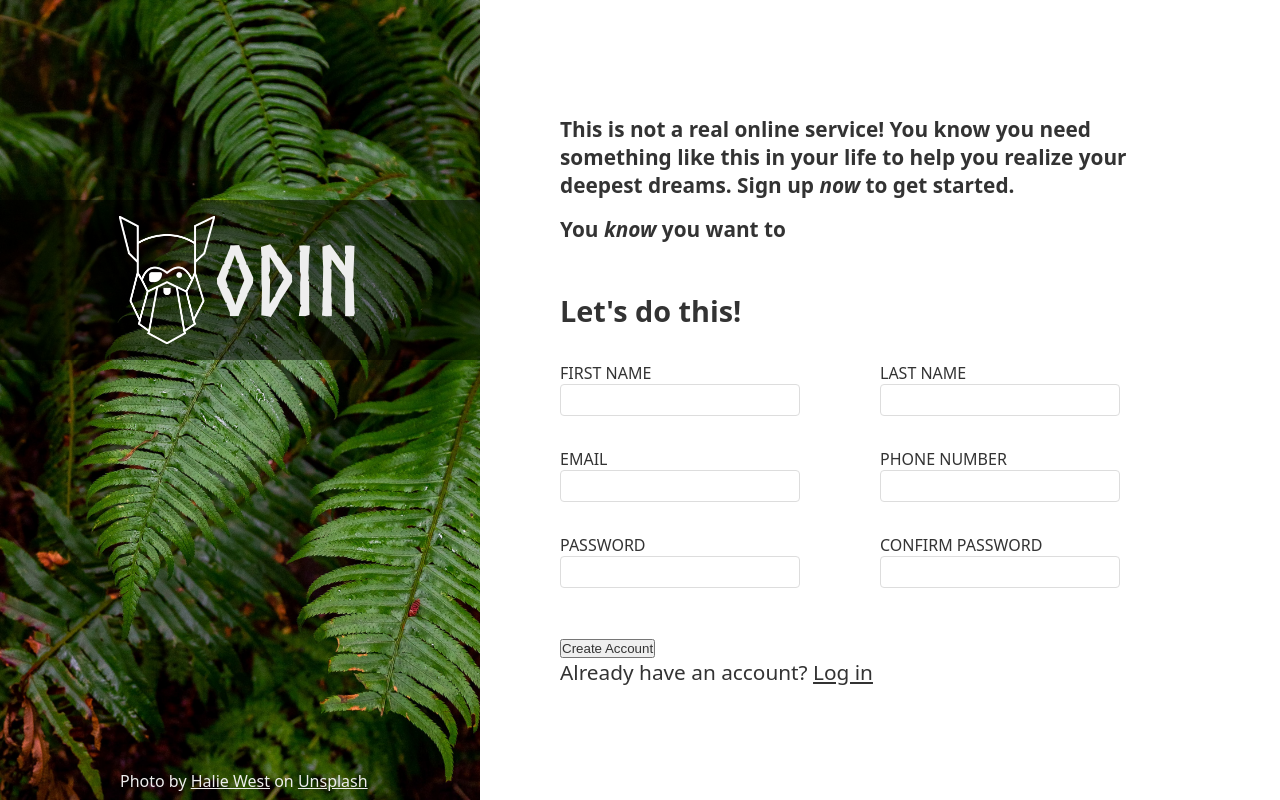
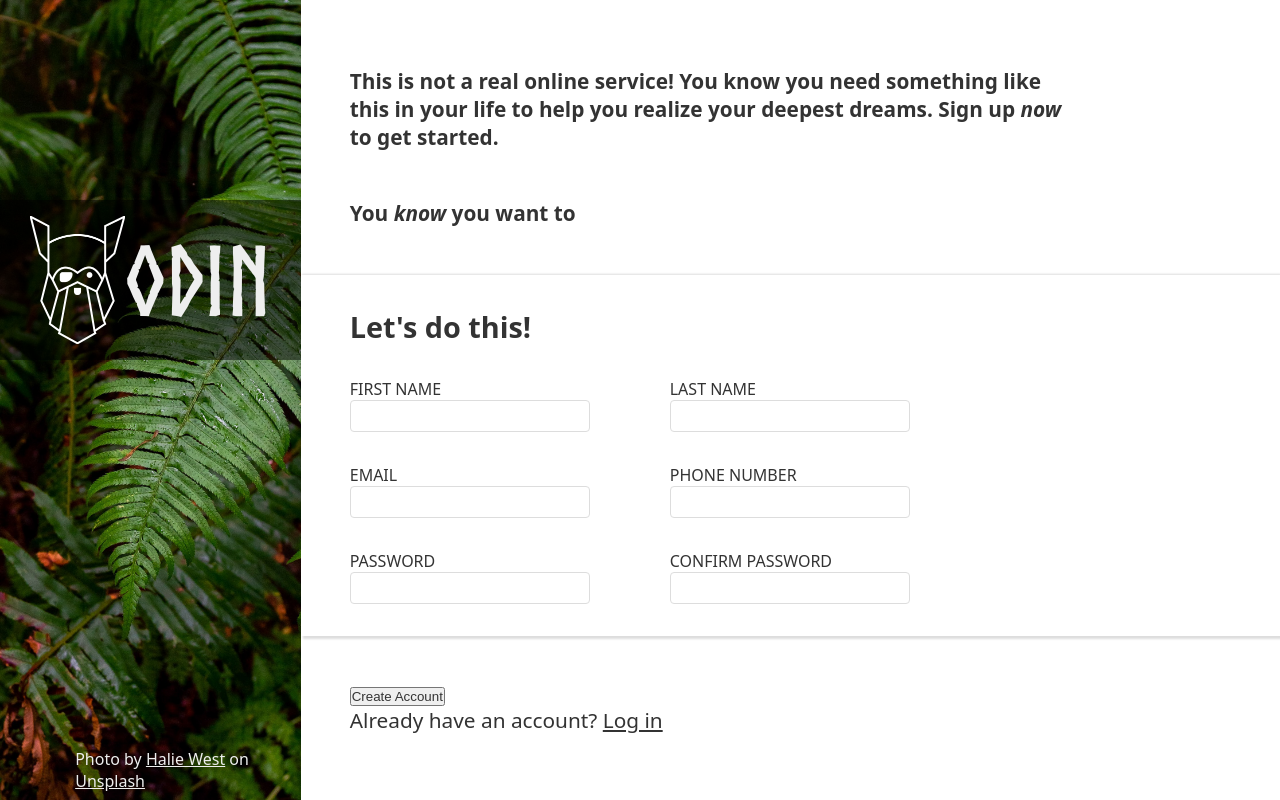
Before and after one commit to mgibson43/Sign-up-Form, a plain HTML site: page index.html in a window 1280 px wide. Drawn offline with Linux system fonts and the light colour scheme.

Commit message:
Feature: box-shadow added to form box

```diff
--- a/index.html
+++ b/index.html
@@ -17,8 +17,9 @@
       <footer class="photo-author">Photo by <span class="underline">Halie West</span> on <span class="underline">Unsplash</span></footer>
     </div>
     <div class="form-container">
-      <p class="form-text">This is not a real online service! You know you need something like this in your life to help you realize your deepest dreams. Sign up <em>now</em> to get started.</p>
-      <p class="form-text">You <em>know</em> you want to</p>
+      <p class="form-text padding-sm">This is not a real online service! You know you need something like this in your life to help you realize your deepest dreams. Sign up <em>now</em> to get started.</p>
+      <p class="form-text padding-sm">You <em>know</em> you want to</p>
+      <div class="form-box">
         <form class="form" action="#" method="post">
           <legend>Let's do this!</legend>
           <fieldset class="label-input-container">
@@ -52,7 +53,8 @@
             </div>
           </fieldset>
         </form>
-      <div class="btn-container">
+      </div>
+      <div class="btn-container padding-sm">
         <button>Create Account</button>
         <p>Already have an account? <a href="#">Log in</a></p>
       </div>
--- a/style.css
+++ b/style.css
@@ -69,11 +69,15 @@ p {
 .form-container {
   display: flex;
   flex-direction: column;
-  gap: 1rem;
+  gap: 3rem;
   justify-content: center;
   margin: 0 auto;
+}
 
-  width: min(40rem, 100vw);
+.form-box {
+  width: 100%;
+  box-shadow: 2px 3px 2px #ddd, 1px -1px 2px #ddd;
+  padding-left: 5%;
 }
 
 .form-text {
@@ -109,8 +113,8 @@ input {
 
 input:focus {
   outline: none !important;
-  border: 2px solid blue;
-  box-shadow: 1px 1px 5px #333;
+  border: 1px solid blue;
+  box-shadow: 1px 1px 5px #aaa;
 }
 
 .label-input {
@@ -118,6 +122,11 @@ input:focus {
   flex-direction: column;
 }
 
+.padding-sm {
+  padding-left: 5%;
+  padding-right: 20%;
+}
+
 @font-face {
   font-family: Norse-Bold;
   src: url("/fonts/Norse-Bold.otf") format("opentype");
```
Lines whose indentation alone changed are shown as unchanged.
